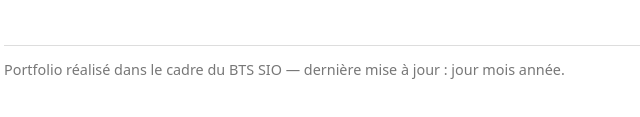
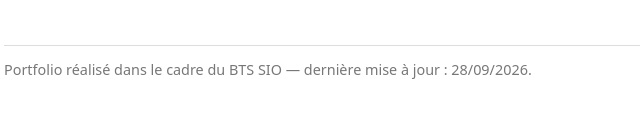
Before and after one commit to ValentinDentant/dentantvalentin, a plain HTML site: page index.html in a window 1280 px wide. Shown: the part 1141-1258 px from the top of the page, 256-896 px from the left. Drawn offline with Linux system fonts and the light colour scheme.

Commit message:
Update footer with the latest update date

```diff
--- a/index.html
+++ b/index.html
@@ -64,7 +64,7 @@ Aujourd'hui, mon objectif est d'apprendre et de maîtriser la technique, tout en
   <p>valentin.dentant@my-digital-school.org</p>
 
   <footer>
-    Portfolio réalisé dans le cadre du BTS SIO — dernière mise à jour : jour mois année.
+    Portfolio réalisé dans le cadre du BTS SIO — dernière mise à jour : 28/09/2026.
   </footer>
 
 </body>
```
